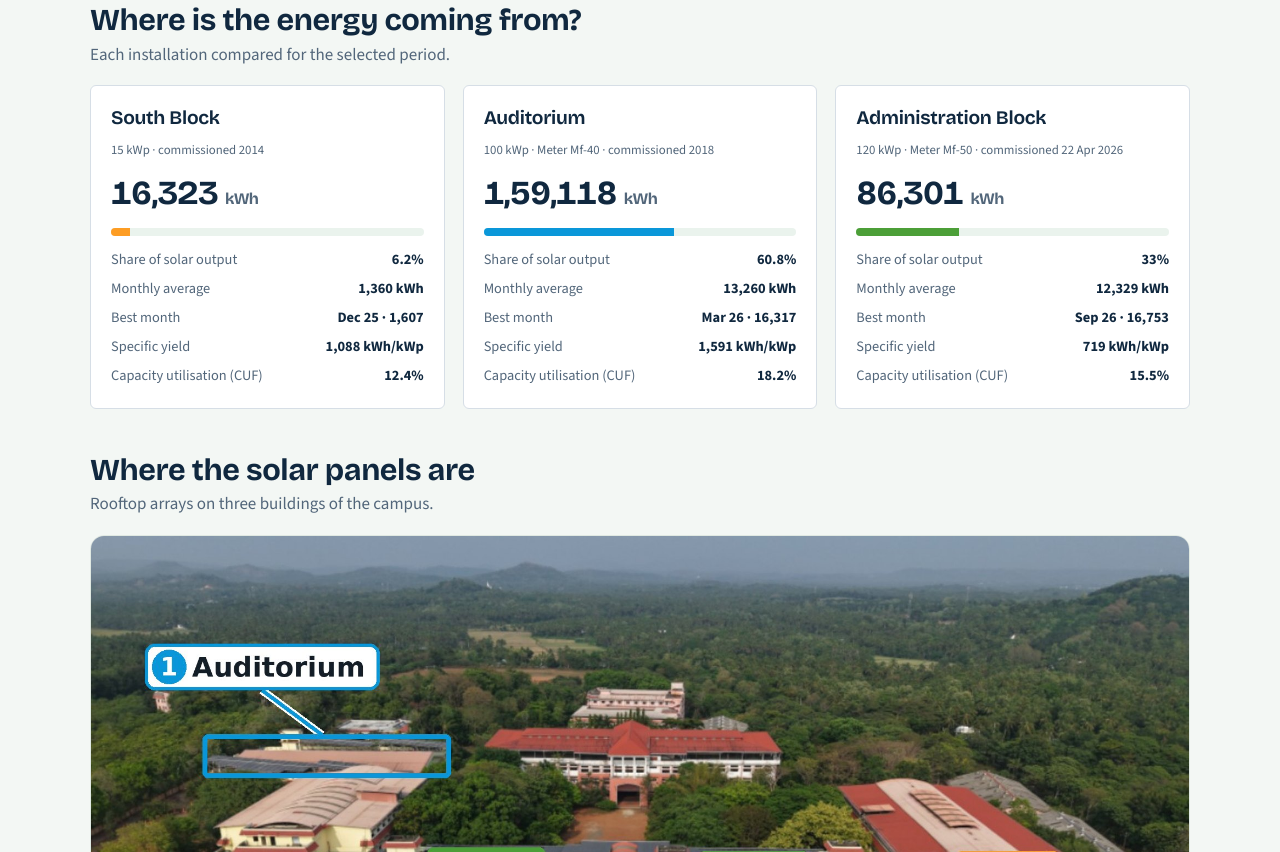
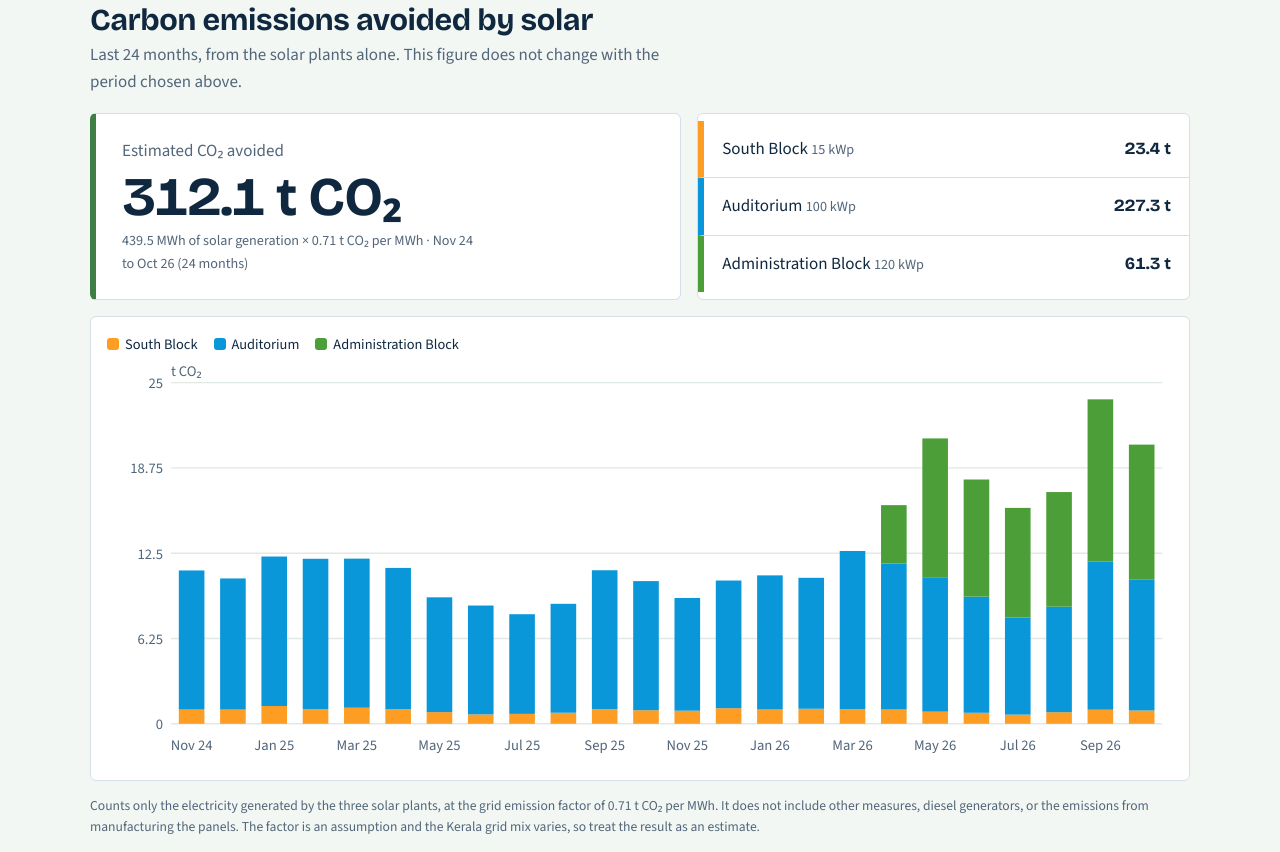
Before and after one commit to soorajkprabha/vast-sdg, a plain HTML site: page solar.html in a window 1280 px wide. Shown: the part 1048-1900 px from the top of the page. Drawn offline with Linux system fonts and the light colour scheme.

Commit message:
Solar page: carbon emissions avoided by solar over the last 24 months, with per-plant split and monthly chart
Co-Authored-By: Claude Sonnet 5.5 <noreply@anthropic.com>
Claude-Session: https://claude.ai/code/session_01ACM86D7ox4sxawbQSZgBJW

```diff
--- a/polish.css
+++ b/polish.css
@@ -251,3 +251,17 @@ footer .ver{opacity:.6}
 @media (max-width:600px){.target-list li{grid-template-columns:56px minmax(0,1fr)}.tgt-count{grid-column:2}}
 .section .target-list li{max-width:none}
 #goal-targets{margin-top:44px}
+
+/* ---------- carbon avoided by solar (24 months) ---------- */
+.avoided{margin-top:44px}
+.avoid-grid{display:grid;grid-template-columns:minmax(0,1.2fr) minmax(0,1fr);gap:16px;margin-bottom:16px}
+.avoid-main{display:flex;flex-direction:column;gap:4px;padding:24px 26px;background:var(--card);border:1px solid var(--rule);border-left:6px solid #3F7E44;border-radius:var(--r2)}
+.avoid-main span{color:var(--muted)}
+.avoid-main b{font-family:var(--display);font-size:clamp(2.2rem,6vw,3.4rem);line-height:1.05;letter-spacing:-.02em;font-variant-numeric:tabular-nums}
+.avoid-main small{color:var(--muted);max-width:52ch}
+.avoid-plants{list-style:none;margin:0;padding:0;border:1px solid var(--rule);border-radius:var(--r2);background:var(--card);align-self:stretch;display:flex;flex-direction:column;justify-content:center}
+.avoid-plants li{display:flex;justify-content:space-between;align-items:baseline;gap:12px;padding:14px 18px;border-bottom:1px solid var(--rule);border-left:6px solid var(--c)}
+.avoid-plants li:last-child{border-bottom:0}
+.avoid-plants small{color:var(--muted)}
+.avoid-plants b{font-family:var(--display);font-variant-numeric:tabular-nums}
+@media (max-width:760px){.avoid-grid{grid-template-columns:1fr}}
--- a/solar.html
+++ b/solar.html
@@ -4,8 +4,8 @@
 <meta charset="utf-8">
 <meta name="viewport" content="width=device-width, initial-scale=1">
 <title>Solar Statistics | Vidya Academy of Science and Technology</title>
-<link rel="stylesheet" href="style.css?v=11091654a">
-<link rel="stylesheet" href="polish.css?v=11091654a">
+<link rel="stylesheet" href="style.css?v=11201445c">
+<link rel="stylesheet" href="polish.css?v=11201445c">
 </head>
 <body data-page="solar">
 <header class="site-header" id="header"></header>
@@ -44,6 +44,16 @@
       <section id="tab-overview">
         <div class="big-total"><span>Total solar energy generated</span><b id="big-total"></b><small id="big-sub"></small></div>
         <div class="grid kpi-grid" id="kpis"></div>
+
+        <section class="avoided" aria-labelledby="avoid-h">
+          <div class="section-heading"><h2 id="avoid-h">Carbon emissions avoided by solar</h2><p>Last 24 months, from the solar plants alone. This figure does not change with the period chosen above.</p></div>
+          <div class="avoid-grid">
+            <div class="avoid-main"><span>Estimated CO₂ avoided</span><b id="avoid-total"></b><small id="avoid-sub"></small></div>
+            <ul id="avoid-plants" class="avoid-plants"></ul>
+          </div>
+          <div class="chart-card"><div class="legend" id="legend-avoid"></div><div id="chart-avoid"></div></div>
+          <p id="avoid-note" class="muted small"></p>
+        </section>
 
         <div class="section-heading"><h2>Where is the energy coming from?</h2><p>Each installation compared for the selected period.</p></div>
         <div class="plant-grid" id="plants"></div>
--- a/solar.js
+++ b/solar.js
@@ -37,6 +37,7 @@ async function init() {
   document.querySelectorAll(".solar-tabs button").forEach(b => b.addEventListener("click", () => showTab(b.dataset.tab)));
   window.addEventListener("hashchange", () => showTab(location.hash.slice(1), false));
   buildMoyTabs();
+  renderAvoided();
   $("#solar-body").hidden = false;
   showTab(location.hash.slice(1) || "overview", false);
   render();
@@ -85,6 +86,25 @@ function plantStats(p, rows) {
     yield: p.kWp && w.length ? kwh / p.kWp : null, cuf: p.kWp && days ? kwh / (p.kWp * 24 * days) * 100 : null };
 }
 const card = (label, value, sub = "", cls = "") => `<div class="card ${cls}"><h4>${label}</h4><div class="v">${value}</div>${sub ? `<small>${sub}</small>` : ""}</div>`;
+
+// ---------- carbon avoided by the solar plants: fixed to the last 24 months, whatever period is selected ----------
+function renderAvoided() {
+  const rows = data.rows.slice(-24), ef = data.config.emissionFactorTPerMWh;
+  if (!rows.length) return;
+  const perPlant = data.plants.map(p => ({ name: p.name, color: p.color, kWp: p.kWp, values: rows.map(r => (has(r[p.id]) ? r[p.id] : 0) / 1000 * ef) }));
+  const total = perPlant.reduce((s, p) => s + p.values.reduce((a, b) => a + b, 0), 0);
+  const kwh = sum(rows, solarOf);
+  const span = `${monthLabel(rows[0].month)} to ${monthLabel(rows[rows.length - 1].month)}`;
+  $("#avoid-total").textContent = fmt1(total) + " t CO₂";
+  $("#avoid-sub").textContent = `${fmt1(kwh / 1000)} MWh of solar generation × ${ef} t CO₂ per MWh · ${span} (${rows.length} months)`;
+  $("#avoid-plants").innerHTML = perPlant.map(p => {
+    const t = p.values.reduce((a, b) => a + b, 0);
+    return `<li style="--c:${p.color}"><span>${esc(p.name)} <small>${p.kWp} kWp</small></span><b>${fmt1(t)} t</b></li>`;
+  }).join("");
+  legend("#legend-avoid", perPlant);
+  $("#chart-avoid").innerHTML = chart(rows.map(r => monthLabel(r.month)), perPlant, true, "t CO₂", fmt1);
+  $("#avoid-note").textContent = `Counts only the electricity generated by the three solar plants, at the grid emission factor of ${ef} t CO₂ per MWh. It does not include other measures, diesel generators, or the emissions from manufacturing the panels. The factor is an assumption and the Kerala grid mix varies, so treat the result as an estimate.`;
+}
 
 // ---------- render ----------
 function render() {
@@ -332,32 +352,32 @@ function axes(max, y) {
   return out;
 }
 
-function chart(labels, series, stacked) {
+function chart(labels, series, stacked, unit = "kWh", f = fmt) {
   const iw = W - M.l - M.r, ih = H - M.t - M.b, n = labels.length;
   const tops = labels.map((_, i) => stacked ? series.reduce((s, x) => s + x.values[i], 0) : Math.max(...series.map(x => x.values[i])));
   const max = niceMax(Math.max(...tops, 1));
   const y = v => M.t + ih - v / max * ih;
   const band = iw / n, bw = stacked ? Math.min(band * 0.62, 60) : Math.min(band * 0.8 / series.length, 40);
-  let out = `<svg viewBox="0 0 ${W} ${H}" role="img" aria-label="Bar chart of kWh" class="chart">${axes(max, y)}`;
+  let out = `<svg viewBox="0 0 ${W} ${H}" role="img" aria-label="Bar chart of ${unit}" class="chart">${axes(max, y)}`;
   labels.forEach((lab, i) => {
     const x0 = M.l + i * band;
     if (stacked) {
       let acc = 0;
       series.forEach(s => {
         const v = s.values[i], h = v / max * ih;
-        if (v) out += `<rect x="${x0 + (band - bw) / 2}" y="${y(acc + v)}" width="${bw}" height="${h}" fill="${s.color}"><title>${lab} · ${esc(s.name)}: ${fmt(v)} kWh</title></rect>`;
+        if (v) out += `<rect x="${x0 + (band - bw) / 2}" y="${y(acc + v)}" width="${bw}" height="${h}" fill="${s.color}"><title>${lab} · ${esc(s.name)}: ${f(v)} ${unit}</title></rect>`;
         acc += v;
       });
     } else {
       const total = bw * series.length;
       series.forEach((s, k) => {
         const v = s.values[i];
-        out += `<rect x="${x0 + (band - total) / 2 + k * bw}" y="${y(v)}" width="${Math.max(bw - 1, 1)}" height="${v / max * ih}" fill="${s.color}"><title>${lab} · ${esc(s.name)}: ${fmt(v)} kWh</title></rect>`;
+        out += `<rect x="${x0 + (band - total) / 2 + k * bw}" y="${y(v)}" width="${Math.max(bw - 1, 1)}" height="${v / max * ih}" fill="${s.color}"><title>${lab} · ${esc(s.name)}: ${f(v)} ${unit}</title></rect>`;
       });
     }
     if (n <= 14 || i % Math.ceil(n / 14) === 0) out += `<text x="${x0 + band / 2}" y="${H - 10}" text-anchor="middle" class="tick">${lab}</text>`;
   });
-  return out + `<text x="${M.l}" y="9" class="tick">kWh</text></svg>`;
+  return out + `<text x="${M.l}" y="9" class="tick">${unit}</text></svg>`;
 }
 
 function lineChart(labels, series) {
```
Also changed, not shown: about.html (+2 -2 lines), admin.html (+2 -2 lines), carbon.html (+2 -2 lines), contact.html (+2 -2 lines), evidence.html (+2 -2 lines), gallery.html (+2 -2 lines), index.html (+2 -2 lines), initiative.html (+2 -2 lines), initiatives.html (+2 -2 lines), publications.html (+2 -2 lines), sdg-mapping.html (+2 -2 lines), sdg.html (+2 -2 lines).
